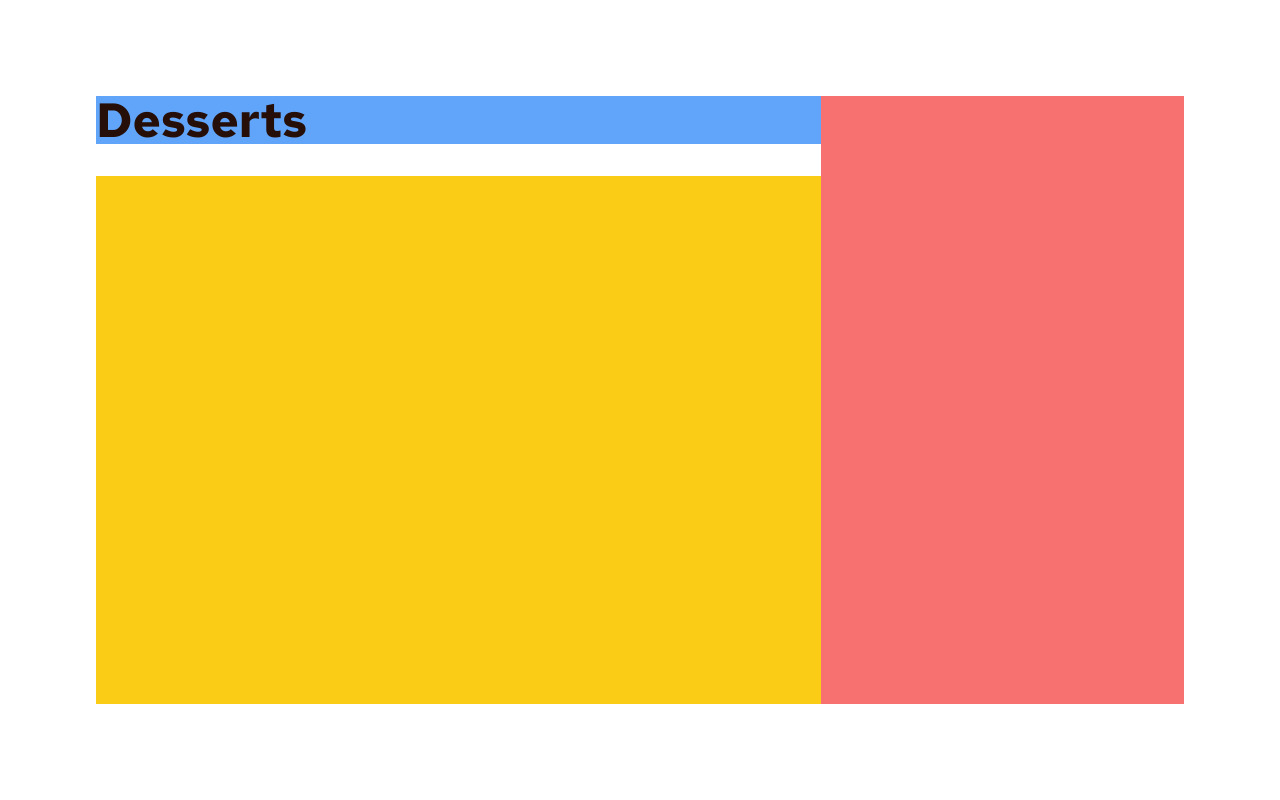
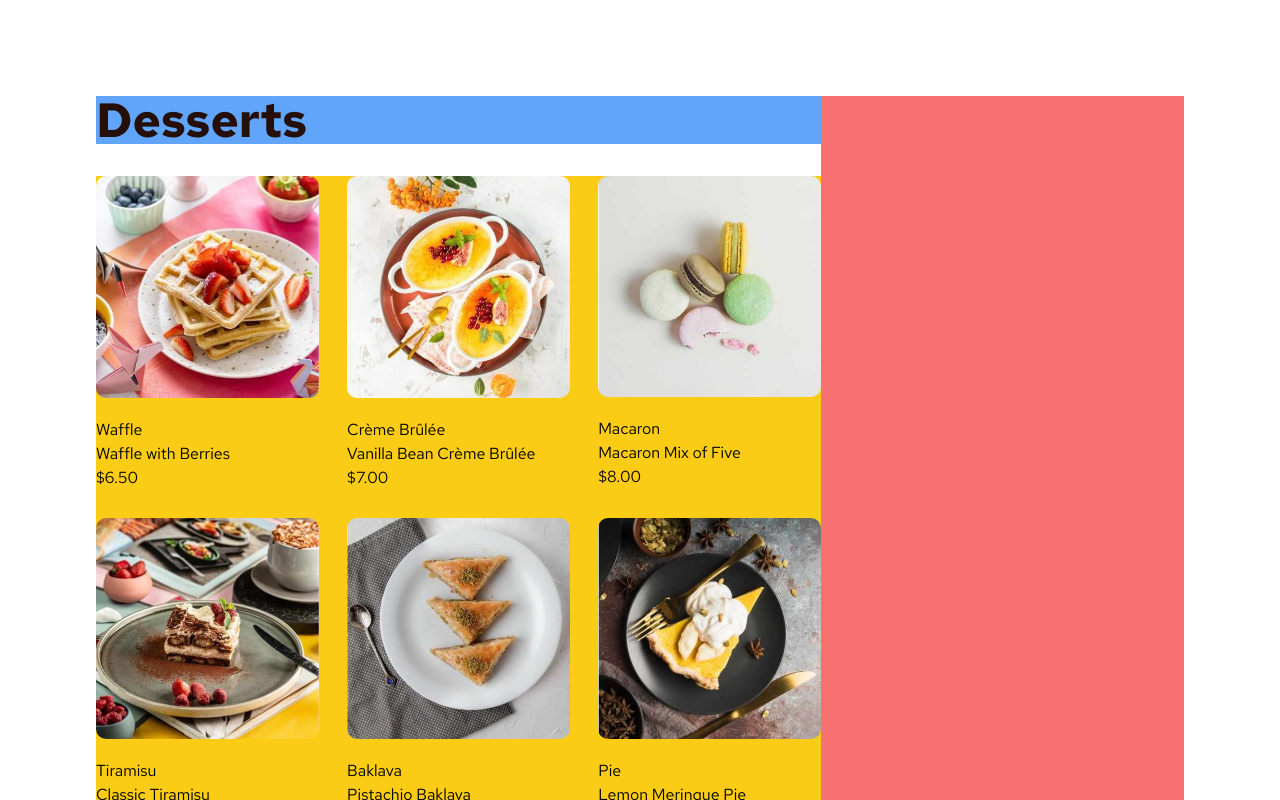
Before and after one commit to Squ1nty/product-list-cart, a React (Vite) app: page / in a window 1280 px wide. Shown: the top 800 px of the page. Built offline with nearby package versions, Linux system fonts and the light colour scheme.

Commit message:
Added images and basic formatting

```diff
--- a/src/jsx/App.jsx
+++ b/src/jsx/App.jsx
@@ -3,10 +3,10 @@ import Project from './Project';
 
 function App() {
   return (
-    <>
+    <div className='flex flex-col h-svh'>
       <Project />
       <Footer />
-    </>
+    </div>
   );
 }
 
--- a/src/jsx/Product.jsx
+++ b/src/jsx/Product.jsx
@@ -1,8 +1,17 @@
-function Product({ name }){
+import ProductImg from './ProductImg'
+
+function Product({ name, category, price, imageArray }){
   return(
-  <div className='w-full'>
-
+  <div className='w-full h-full flex flex-col gap-5'>
+    <div>
+      <ProductImg images={imageArray} />
     </div>
+    <div className='flex flex-col'>
+      <p>{category}</p>
+      <p>{name}</p>
+      <p>${price.toFixed(2)}</p>
+    </div>
+  </div>
   );
 }
 
--- a/src/jsx/ProductGrid.jsx
+++ b/src/jsx/ProductGrid.jsx
@@ -29,7 +29,7 @@ function ProductGrid(){
   }, []);
 
   return(
-    <div className='grid w-full grid-cols-1 h-full bg-yellow-400 md:grid-cols-2 xl:grid-cols-3'>
+    <div className='grid grid-cols-1 gap-7 w-full h-full bg-yellow-400 md:grid-cols-2 xl:grid-cols-3'>
       {data && data.map(dataItem => (
         <Product key={dataItem.name} name={dataItem.name} category={dataItem.category} price={dataItem.price} imageArray={dataItem.image} />
       ))}
--- /dev/null
+++ b/src/jsx/ProductImg.jsx
@@ -0,0 +1,20 @@
+function ProductImg({ images }){
+  function getImg(){
+    if(window.innerWidth < 768){
+      return images.mobile;
+    }
+    else if(window.innerWidth >= 768 && window.innerWidth <= 1440){
+      return images.tablet;
+    }
+    else{
+      console.log(images.desktop);
+      return images.desktop;
+    }
+  }
+
+  return(
+    <img className='w-full object-cover object-center rounded-[10px] lg:h-full' src={getImg()}></img>
+  );
+}
+
+export default ProductImg
--- a/src/jsx/Project.jsx
+++ b/src/jsx/Project.jsx
@@ -3,7 +3,7 @@ import CartSection from './CartSection';
 
 function Project(){
   return(
-    <div className='flex flex-col h-svh w-full py-8 px-6 md:p-24 md:grid md:grid-cols-3'>
+    <div className='flex flex-col w-full py-8 px-6 md:p-24 md:grid md:grid-cols-3'>
       <ProductSection />
       <CartSection/>
     </div>
```
